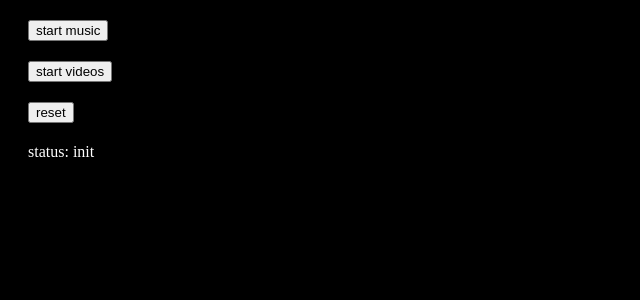
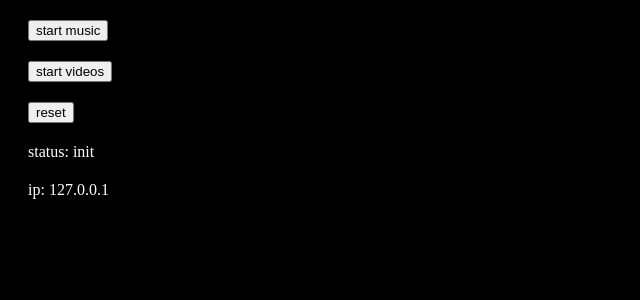
Before and after one commit to maciejstanek/agata-video, a Flask app: page /admin in a window 1280 px wide. Shown: the top 300 px of the page, without its empty margins (0-640 px from the left). Run offline with Flask 2, Linux system fonts and the light colour scheme.

Commit message:
Added displaying the ip address for the user greater ease.

```diff
--- a/server/server.py
+++ b/server/server.py
@@ -5,7 +5,7 @@ from flask import render_template
 from flask import url_for
 from glob import glob
 from pathlib import Path
-from flask import send_from_directory
+import socket
 
 app = Flask(__name__)
 
@@ -26,7 +26,8 @@ def music(name):
 
 @app.route('/admin')
 def admin():
-    return render_template('admin.html')
+    ip = socket.gethostbyname(socket.gethostname())
+    return render_template('admin.html', ip=ip)
 
 state = None
 
--- a/server/templates/admin.html
+++ b/server/templates/admin.html
@@ -2,7 +2,8 @@
 <div class="admin"><button onclick="api_music()">start music</button></div>
 <div class="admin"><button onclick="api_video()">start videos</button></div>
 <div class="admin"><button onclick="api_reset()">reset</button></div>
-<div class="admin"><div>status: <span id="status"></span></div>
+<div class="admin">status: <span id="status"></span></div>
+<div class="admin">ip: <span id="ip">{{ ip }}</span></div>
 <script type="text/javascript" src="/static/jquery-3.5.1.min.js"></script>
 <script type="text/javascript" src="/static/settings.js"></script>
 <script type="text/javascript" src="/static/admin.js"></script>
```
